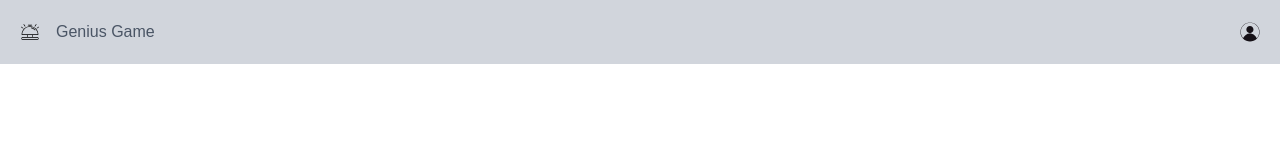
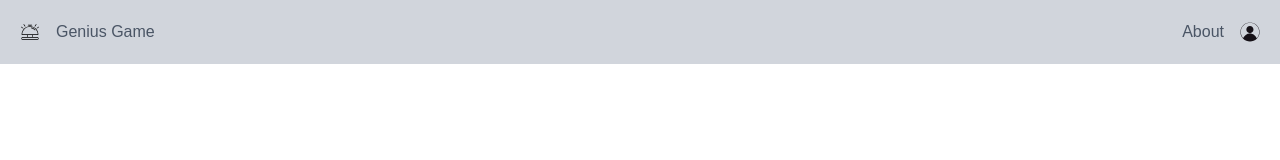
Before and after one commit to snr-roko/alx-project-0x02-setup, a Next.js app in the folder alx-project-0x02/: page / in a window 1280 px wide. Shown: the top 160 px of the page. Built offline with nearby package versions, Linux system fonts and the light colour scheme.

Commit message:
refactor: restructure Header component for improved layout and navigation

```diff
--- a/alx-project-0x02/components/layout/Header.tsx
+++ b/alx-project-0x02/components/layout/Header.tsx
@@ -1,17 +1,21 @@
 import Image from "next/image";
 import logo from "@/public/assets/bell 1.svg"
 import profileIcon from "@/public/assets/profile 1.svg"
+import Link from "next/link";
 
 const Header: React.FC = () => {
   return (
     <header className="flex justify-between items-center p-5 shadow-gray-500 bg-gray-300">
-      <div className="flex gap-4 items-center">
+      <Link className="flex gap-4 items-center" href="/home">
         <Image src={logo} alt="Logo" width={20} height={20}/>
         <h1 className="text-gray-600">
           Genius Game
         </h1>
+      </Link>
+      <div className="flex gap-4 items-center">
+        <Link className="text-gray-600" href="/about">About</Link>
+        <Image src={profileIcon} alt="Profile Icon" width={20} height={20} />
       </div>
-      <Image src={profileIcon} alt="Profile Icon" width={20} height={20} />
     </header>
   )
 }
```
